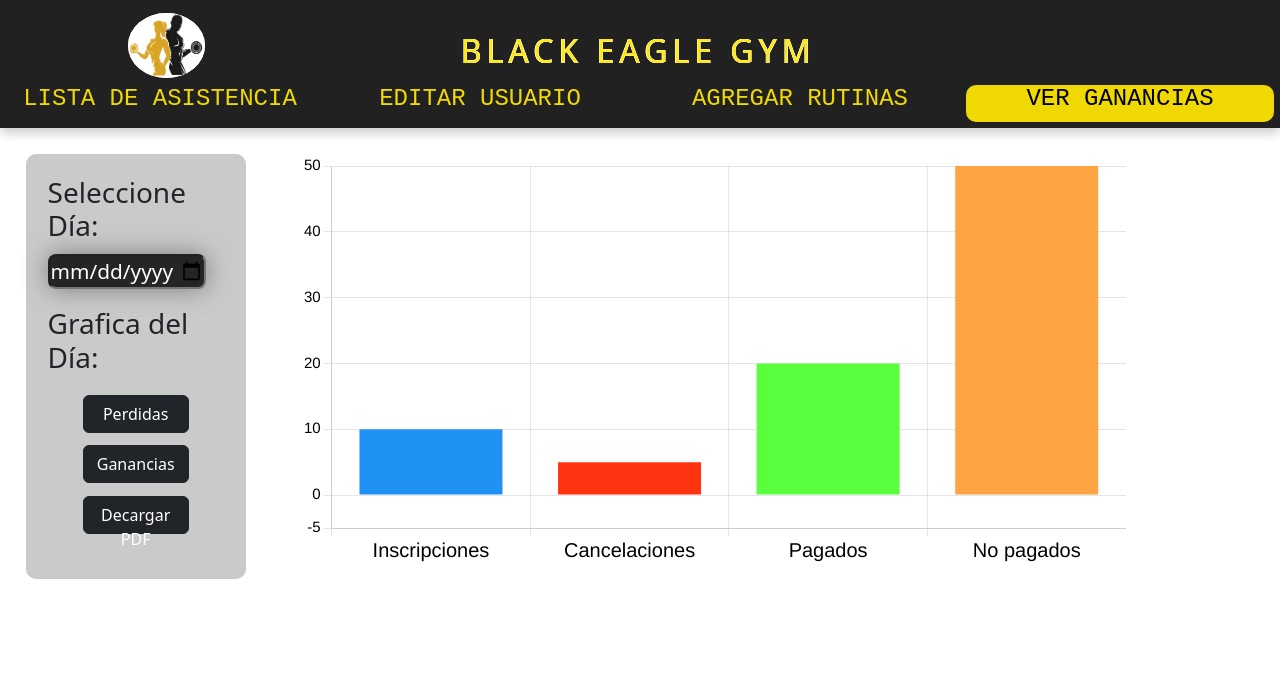
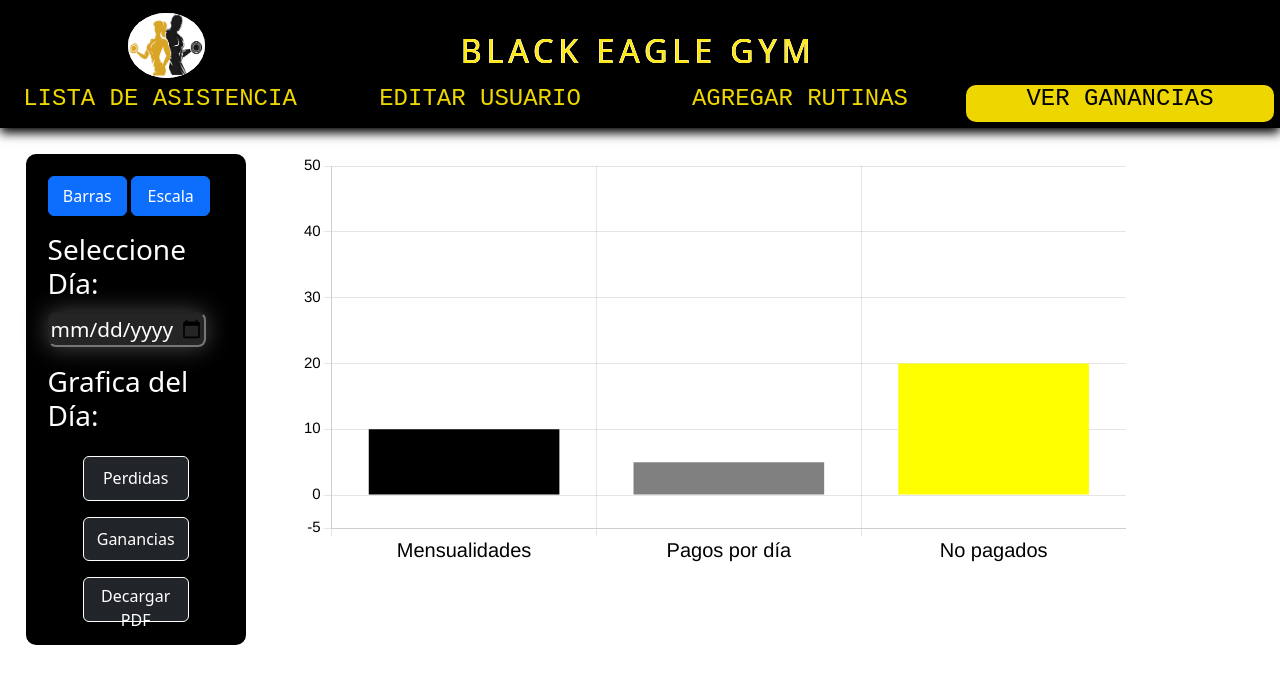
Before and after one commit to kato223272/GymEagleProyecto, a React (Create React App) app: page /Ganancias in a window 1280 px wide. Shown: the top 684 px of the page. Built offline with nearby package versions, Linux system fonts and the light colour scheme.

Commit message:
AGREGANDO LA NUEVA GRAFICA DE ESCALA

```diff
--- a/src/Components/Ganancia/Grafica.jsx
+++ b/src/Components/Ganancia/Grafica.jsx
@@ -19,7 +19,7 @@ ChartJS.register(
 );
 
 var valores=[10, 5, 20, 50];
-var opciones=['Inscripciones', 'Cancelaciones', 'Pagados', 'No pagados'];
+var opciones=['Mensualidades', 'Pagos por día', 'No pagados'];
 
 const mydata={
     labels:opciones,
@@ -28,10 +28,10 @@ const mydata={
             label:'Valor',
             data:valores,
             backgroundColor:[
-                'rgb(32, 145, 245)',
-                'rgb(255, 51, 15)',
-                'rgb(89, 254, 60)',
-                'rgb(255, 164, 66)'
+                // 'rgb(32, 145, 245)',
+                // 'rgb(255, 51, 15)',
+                // 'rgb(89, 254, 60)',
+                'black', 'grey','yellow'
             ],
             boderColor:'rgb(27, 27, 27)',
             boderWidth: 1
@@ -65,9 +65,11 @@ export default function Grafica(){
     return <>
     <div className='containergraphic'>
     <div className='Calender'>
-        <h3>Seleccione Día:</h3>
+        <Button className='btbarras'>Barras</Button>{' '}
+        <Button className='btescala'>Escala</Button>
+        <h3 className='indication'>Seleccione Día:</h3>
         <input className='inputCalender' type='date' onChange={e=>setDate(e.target.value)}/>
-        <h3>Grafica del Día:</h3>
+        <h3 className='indication'>Grafica del Día:</h3>
         <label className='lbDia'>{date}</label>
         <Button variant="dark" className='bt'>Perdidas</Button>
         <Button variant="dark" className='bt'>Ganancias</Button>
--- a/src/Components/Ganancia/grafica.css
+++ b/src/Components/Ganancia/grafica.css
@@ -13,14 +13,24 @@ div.graphic{
 }
 div.Calender{
     position: relative;
-    background-color: rgba(185, 185, 185, 0.749);
+    background-color: rgb(0, 0, 0);
     border-radius: 10px;
     width: 20%;
     padding: 2%;
 }
+
+Button.btbarras, Button.btescala{
+    width: 45%;
+    height: 9%;
+    margin-bottom: 10%;
+}
+
+.indication{
+    color: var(--bg-color-white);
+}
 .inputCalender{
     background-color: rgb(37, 37, 37);
-    color: white;
+    color: var(--bg-color-white);
     font-size: 130%;
     width: 90%;
     border-radius: 8px;
@@ -34,11 +44,17 @@ div.Calender{
 .lbDia{
     font-size: 180%;
     font-weight: 700;
+    color:var(--bg-color-white);
+    margin-bottom: 5%;
 }
 
+Button.bt{
+    border: var(--bg-color-white) 1.5px solid;
+    margin-top: 9%;
+}
 @media(hover:hover){
     Button.bt:hover{
-        background-color: rgb(255, 213, 0);
+        background-color: var(--animation-bg-fondo);
         color: black;
     }
 }
--- a/src/Components/Menu/Navbar.css
+++ b/src/Components/Menu/Navbar.css
@@ -1,5 +1,5 @@
-.Columna{
-    background-color: #212121;
+.ColumnaM{
+    background-color: var(--bg-color-black);
     box-shadow: 0px 5px 10px rgba(0, 0, 0, 0.2);
     width: 100%;
 }
--- a/src/Components/Menu/Navbar.jsx
+++ b/src/Components/Menu/Navbar.jsx
@@ -4,7 +4,7 @@ import Logo from '../../Image/LogoGym.png';
 function Navbar() {
   return (
     <>
-    <div className="Columna">
+    <div className="ColumnaM">
         <div className="Fila1">
           <div className='ContenedorImgM'>
           <a href="/Menu"><img src={Logo} alt="" /></a>
--- a/src/Components/Navbar.css
+++ b/src/Components/Navbar.css
@@ -1,6 +1,7 @@
 .Columna{
-   background-color: #212121;
+   background-color: var(--bg-color-black);
    box-shadow: 0px 5px 10px var(--bg-color-black);
+   width: 100%;
 }
 /* ----------------------------------------------------------- */
 .Fila1{
```
Also changed, not shown: src/Pages/ListaAsistencias.jsx (line endings or trailing spaces).
